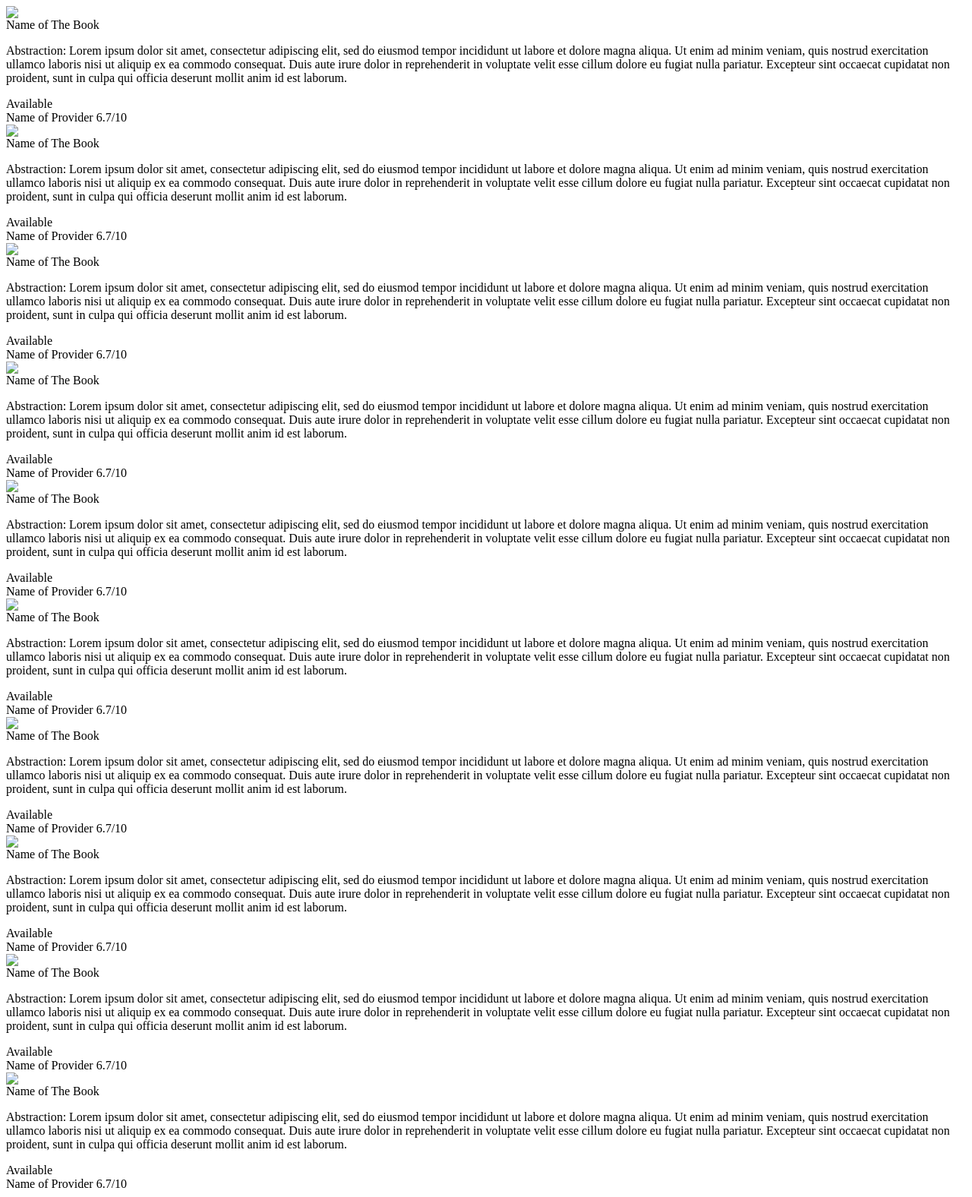
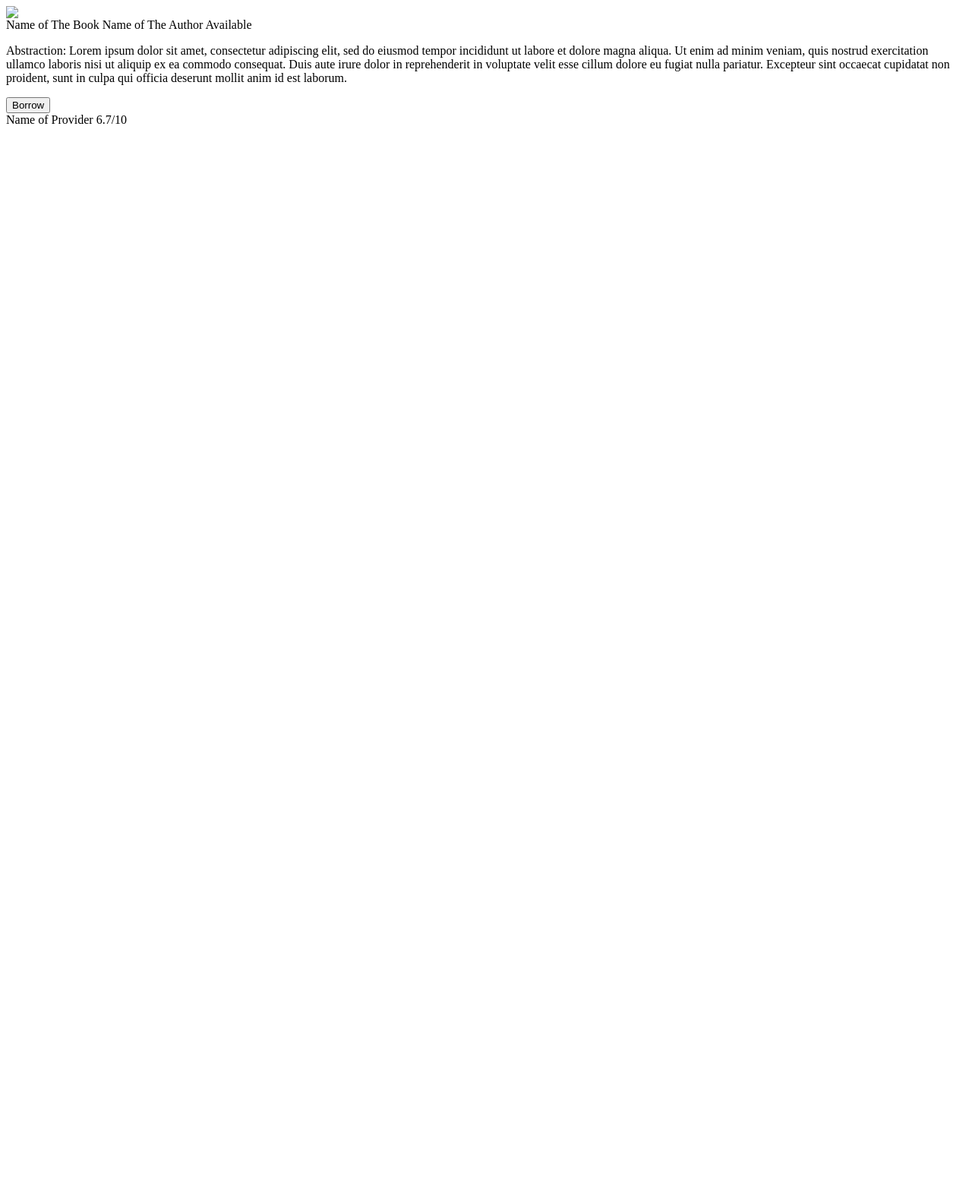
Before and after one commit to haidangbosco/cnpmnc.182.yasuo, a PHP site: page /books.php in a window 1280 px wide. Shown: the whole page at 76% size. After the commit the page ends 163 px from the top, so only its background shows below. Run offline with PHP 8.4, Linux system fonts and the light colour scheme; some libraries are stand-ins or nearby versions.

Commit message:
fix missing author name

```diff
--- a/books.php
+++ b/books.php
@@ -1,14 +1,17 @@
 <?php
-for($i=0;$i<10;++$i){
+$book = array(1, 2);
+ {
 ?>
     <div class="row border">
         <img class="image col-3" src="https://via.placeholder.com/150x150">
         <div class="col-9">
             <span class="h4">Name of The Book</span>
+            <span>Name of The Author</span>
+            <span class="bg-success">Available</span>
             <div class="row">
                 <p class="col-10"> Abstraction: Lorem ipsum dolor sit amet, consectetur adipiscing elit, sed do eiusmod tempor incididunt ut labore et dolore magna aliqua. Ut enim ad minim veniam, quis nostrud exercitation ullamco laboris nisi ut aliquip ex ea commodo consequat. Duis aute irure dolor in reprehenderit in voluptate velit esse cillum dolore eu fugiat nulla pariatur. Excepteur sint occaecat cupidatat non proident, sunt in culpa qui officia deserunt mollit anim id est laborum.</p>
                 <div class="col-2">
-                    <div class="btn btn-success">Available</div>
+                    <button class="btn btn-default">Borrow</button>
                 </div>
             </div>
             <div class="row">
```
